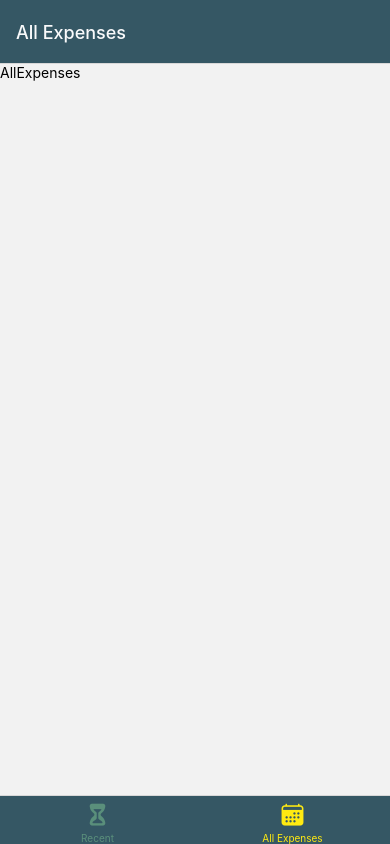
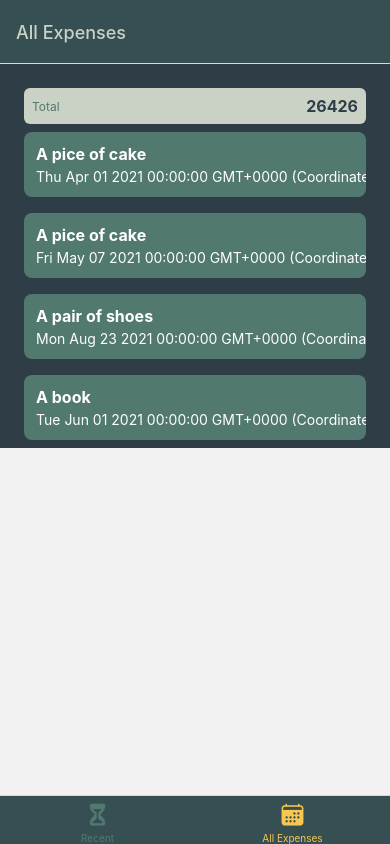
Before and after one commit to adityahimaone/RN-Expense-Tracker-App, a React Native app: screen /AllExpenses in a window 390 px wide. Built offline with nearby package versions, Linux system fonts and the light colour scheme.

Commit message:
feat: add recent expenses list

```diff
--- a/App.js
+++ b/App.js
@@ -17,11 +17,11 @@ const ExpensesOverview = () => {
     <BottomTabs.Navigator
       screenOptions={{
         headerStyle: {
-          backgroundColor: GlobalStyles.colors.primary100,
+          backgroundColor: GlobalStyles.colors.primary300,
         },
         headerTintColor: GlobalStyles.colors.primary50,
         tabBarStyle: {
-          backgroundColor: GlobalStyles.colors.primary100,
+          backgroundColor: GlobalStyles.colors.primary300,
         },
         tabBarActiveTintColor: GlobalStyles.colors.accent100,
         tabBarInactiveTintColor: GlobalStyles.colors.primary200,
--- /dev/null
+++ b/components/ExpenseItem.jsx
@@ -0,0 +1,60 @@
+import { Pressable, StyleSheet, Text, View } from 'react-native';
+import React from 'react';
+import PropTypes from 'prop-types';
+
+import { GlobalStyles } from 'constants/style';
+import Shadow from 'constants/shadow';
+
+ExpenseItem.propTypes = {
+  description: PropTypes.string,
+  amount: PropTypes.number,
+  date: PropTypes.instanceOf(Date),
+};
+
+export default function ExpenseItem({ description, amount, date }) {
+  return (
+    <Pressable>
+      <View style={styles.expenseItem}>
+        <View>
+          <Text style={[styles.textBase, styles.descriptionText]}>{description}</Text>
+          <Text style={styles.textBase}>{date.toString()}</Text>
+        </View>
+        <View style={styles.amountContainer}>
+          <Text style={styles.amountText}>{amount}</Text>
+        </View>
+      </View>
+    </Pressable>
+  );
+}
+
+const styles = StyleSheet.create({
+  expenseItem: {
+    padding: 12,
+    marginVertical: 8,
+    backgroundColor: GlobalStyles.colors.primary200,
+    flexDirection: 'row',
+    justifyContent: 'space-between',
+    borderRadius: 8,
+    ...Shadow,
+  },
+  textBase: {
+    color: 'white',
+  },
+  descriptionText: {
+    fontSize: 16,
+    fontWeight: 'bold',
+    marginBottom: 4,
+  },
+  amountContainer: {
+    paddingHorizontal: 12,
+    paddingVertical: 4,
+    backgroundColor: 'white',
+    justifyContent: 'center',
+    alignItems: 'center',
+    borderRadius: 4,
+  },
+  amountText: {
+    color: GlobalStyles.colors.primary400,
+    fontWeight: 'bold',
+  },
+});
--- /dev/null
+++ b/components/ExpensesList.jsx
@@ -0,0 +1,15 @@
+import { FlatList, StyleSheet, Text, View } from 'react-native';
+import React from 'react';
+import ExpenseItem from './ExpenseItem';
+
+const renderExpensesItem = (itemData) => {
+  return <ExpenseItem {...itemData.item} />;
+};
+
+export default function ExpensesList({ expenses }) {
+  return (
+    <FlatList data={expenses} renderItem={renderExpensesItem} keyExtractor={(item) => item.id} />
+  );
+}
+
+const styles = StyleSheet.create({});
--- /dev/null
+++ b/components/ExpensesOutput.jsx
@@ -0,0 +1,60 @@
+import { FlatList, StyleSheet, Text, View } from 'react-native';
+import React from 'react';
+import PropTypes from 'prop-types';
+
+import ExpensesSummary from './ExpensesSummary';
+import ExpensesList from './ExpensesList';
+import { GlobalStyles } from 'constants/style';
+
+ExpensesOutput.propTypes = {
+  periodName: PropTypes.string,
+};
+
+const DUMMY_EXPENSES = [
+  {
+    id: 'e1',
+    description: 'A pice of cake',
+    amount: 3213,
+    date: new Date(2021, 3, 1),
+  },
+  {
+    id: 'e2',
+    description: 'A pice of cake',
+    amount: 3213,
+    date: new Date(2021, 4, 7),
+  },
+  {
+    id: 'e3',
+    description: 'A pair of shoes',
+    amount: 10000,
+    date: new Date(2021, 7, 23),
+  },
+  {
+    id: 'e4',
+    description: 'A book',
+    amount: 10000,
+    date: new Date(2021, 5, 1),
+  },
+];
+
+export default function ExpensesOutput({ expenses, expensesPeriod }) {
+  return (
+    <View style={styles.container}>
+      <ExpensesSummary expenses={DUMMY_EXPENSES} periodName={expensesPeriod} />
+      <ExpensesList expenses={DUMMY_EXPENSES} />
+    </View>
+  );
+}
+
+ExpensesOutput.defaultProps = {
+  expensesPeriod: 'Last 7 Days',
+};
+
+const styles = StyleSheet.create({
+  container: {
+    flex: 1,
+    padding: 24,
+    paddingBottom: 0,
+    backgroundColor: GlobalStyles.colors.primary400,
+  },
+});
--- /dev/null
+++ b/components/ExpensesSummary.jsx
@@ -0,0 +1,42 @@
+import { StyleSheet, Text, View } from 'react-native';
+import React from 'react';
+import PropTypes from 'prop-types';
+
+import { GlobalStyles } from 'constants/style';
+
+ExpensesSummary.propTypes = {
+  periodName: PropTypes.string,
+};
+
+export default function ExpensesSummary({ expenses, periodName }) {
+  const expensesSum = expenses.reduce((sum, currentExp) => {
+    return sum + currentExp.amount;
+  }, 0);
+
+  return (
+    <View style={styles.container}>
+      <Text style={styles.periodText}>{periodName}</Text>
+      <Text style={styles.sumText}>{expensesSum}</Text>
+    </View>
+  );
+}
+
+const styles = StyleSheet.create({
+  container: {
+    padding: 8,
+    backgroundColor: GlobalStyles.colors.primary50,
+    borderRadius: 6,
+    flexDirection: 'row',
+    justifyContent: 'space-between',
+    alignItems: 'center',
+  },
+  periodText: {
+    fontSize: 12,
+    color: GlobalStyles.colors.primary200,
+  },
+  sumText: {
+    fontSize: 16,
+    fontWeight: 'bold',
+    color: GlobalStyles.colors.primary400,
+  },
+});
--- /dev/null
+++ b/constants/shadow.android.js
@@ -0,0 +1,6 @@
+const Shadow = {
+  elevation: 4,
+  overflow: 'hidden',
+};
+
+export default Shadow;
--- a/constants/style.js
+++ b/constants/style.js
@@ -1,11 +1,14 @@
 export const GlobalStyles = {
   colors: {
-    primary50: '#F9FAFB',
-    primary100: '#355764',
-    primary200: '#5A8F7B',
-    primary300: '#81CACF',
-    accent100: '#FFEA11',
-    accent200: '#FFD600',
+    primary50: '#cad2c5',
+    primary100: '#84a98c',
+    primary200: '#52796f',
+    primary300: '#354f52',
+    primary400: '#2f3e46',
+    accent100: '#f9c74f',
+    accent200: '#f9844a',
+    accent300: '#f8961e',
+    accent400: '#f3722c',
     error50: '#FFEBEE',
     error500: '#F44336',
     gray500: '#9E9E9E',
--- a/screens/AllExpenses.jsx
+++ b/screens/AllExpenses.jsx
@@ -1,10 +1,12 @@
 import { StyleSheet, Text, View } from 'react-native';
 import React from 'react';
+
+import ExpensesOutput from 'components/ExpensesOutput';
 
 export default function AllExpenses() {
   return (
     <View>
-      <Text>AllExpenses</Text>
+      <ExpensesOutput expensesPeriod="Total" />
     </View>
   );
 }
--- a/screens/RecentExpenses.jsx
+++ b/screens/RecentExpenses.jsx
@@ -1,12 +1,9 @@
 import { StyleSheet, Text, View } from 'react-native';
 import React from 'react';
+import ExpensesOutput from 'components/ExpensesOutput';
 
 export default function RecentExpenses() {
-  return (
-    <View>
-      <Text>RecentExpenses</Text>
-    </View>
-  );
+  return <ExpensesOutput expensesPeriod="Last 7 Days" />;
 }
 
 const styles = StyleSheet.create({});
```
Also changed, not shown: constants/shadow.ios.js (added, +10 -0 lines).
